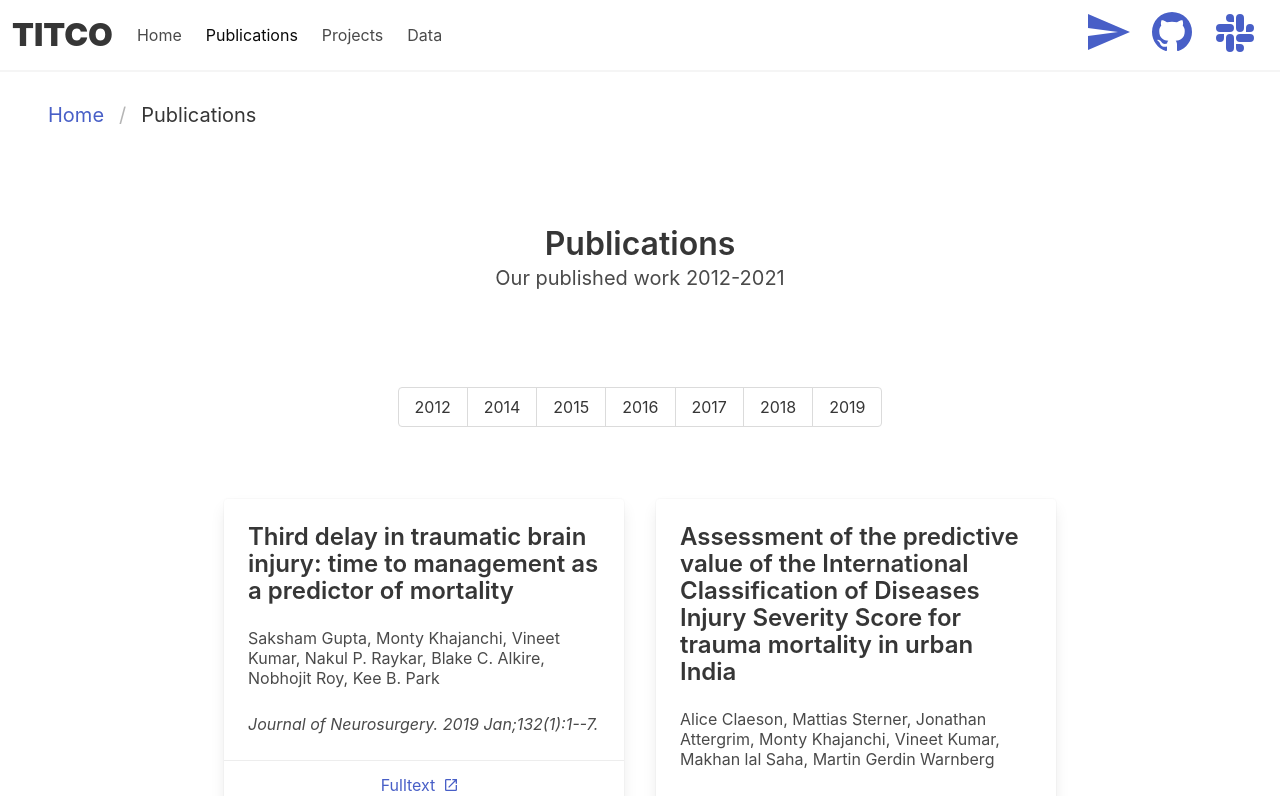
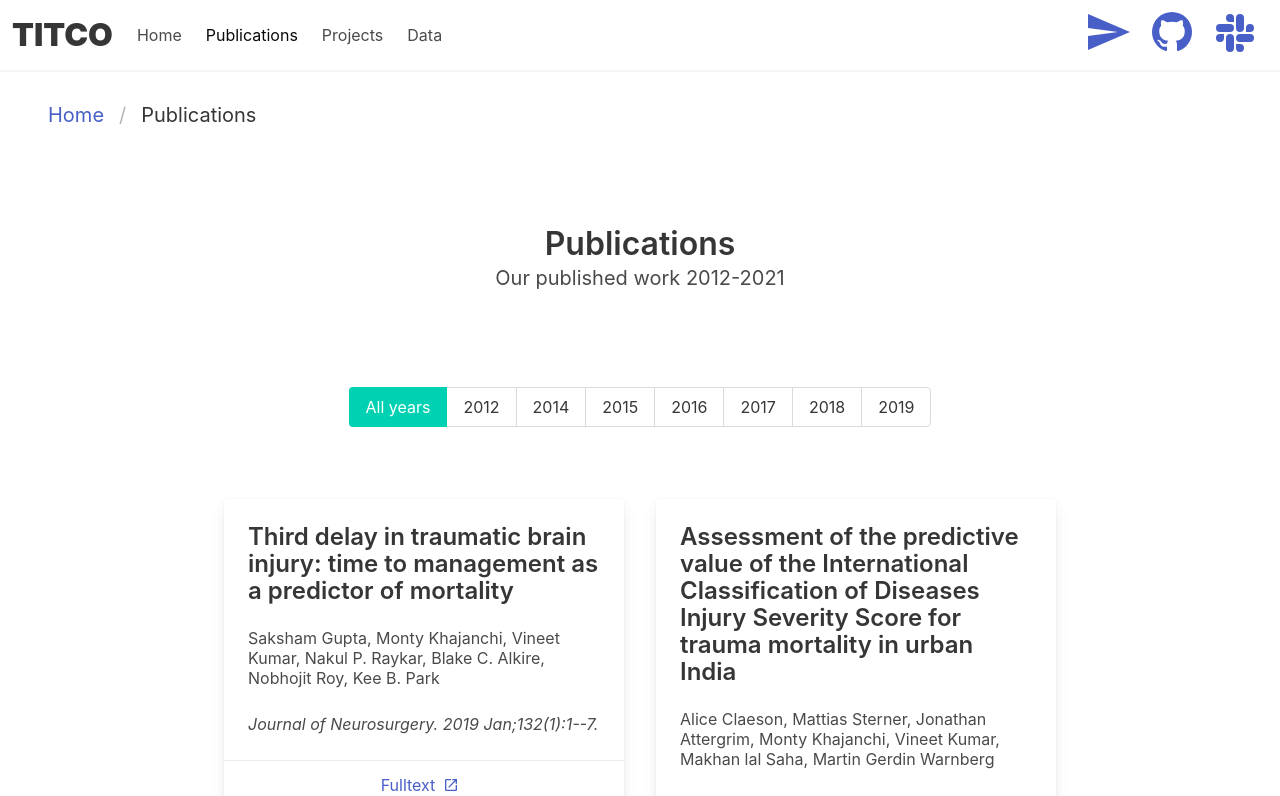
Before and after one commit to martingerdin/titco.org, a Next.js app: page /publications in a window 1280 px wide. Shown: the top 796 px of the page. Built offline with nearby package versions, Linux system fonts and the light colour scheme.

Commit message:
Add all years button

```diff
--- a/pages/publications.tsx
+++ b/pages/publications.tsx
@@ -20,6 +20,12 @@ export default function PublicationsPage() {
   return (
     <Layout title="Publications" subtitle={`Our published work ${years[years.length - 1]}-${new Date().getUTCFullYear()}`}>
 	<div className="buttons is-centered has-addons">
+	    <button
+	      className={`button ${currentYear === "all" ? "is-selected is-primary" : ""}`}
+	      onClick={() => setCurrentYear("all") }
+	    >
+		All years
+	    </button>
 	    {years.sort().map((year, key) => {
 	      return <button
 		       key={key}
```
